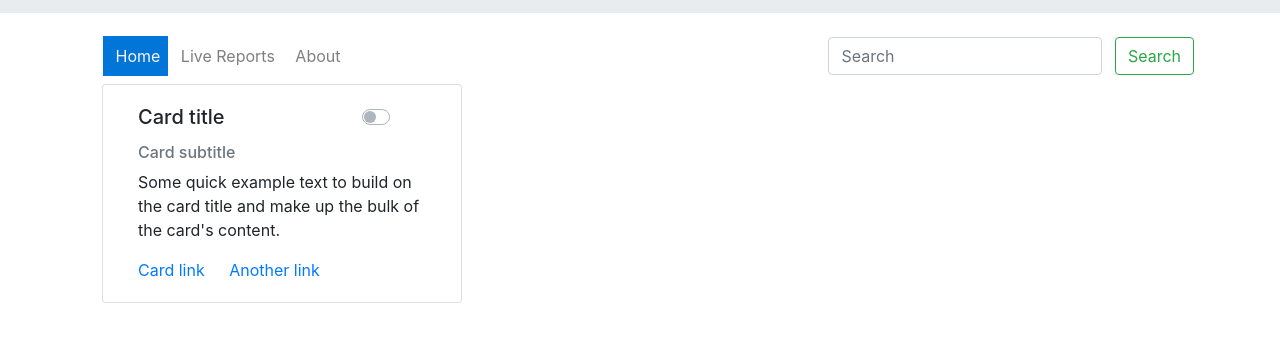
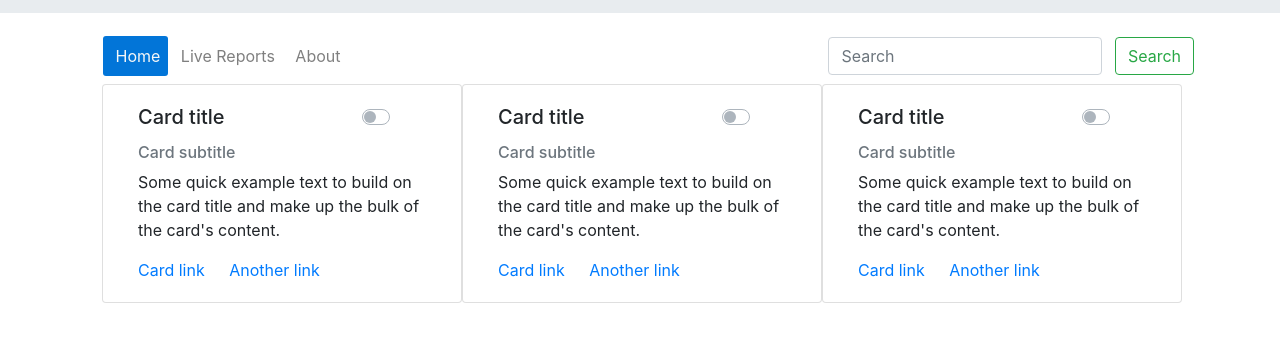
Before and after one commit to Darkmift/CoinGeckoApiApp, a plain HTML site: page index.html in a window 1280 px wide. Shown: the part 75-414 px from the top of the page. Drawn offline with Linux system fonts and the light colour scheme.

Commit message:
added cards

```diff
--- a/index.html
+++ b/index.html
@@ -74,6 +74,46 @@
             <a href="#" class="card-link">Another link</a>
           </div>
         </div>
+        <div class="card col-sm-12 col-md-4 col-lg-4">
+          <div class="card-body">
+
+            <div class="card-title row">
+              <h5 class="col-9">
+                Card title
+              </h5>
+              <div class="custom-control custom-switch col-3">
+                <input type="checkbox" class="custom-control-input" id="customSwitch1">
+                <label class="custom-control-label" for="customSwitch1"></label>
+              </div>
+            </div>
+
+            <h6 class="card-subtitle mb-2 text-muted">Card subtitle</h6>
+            <p class="card-text">Some quick example text to build on the card title and make up the bulk of the card's
+              content.</p>
+            <a href="#" class="card-link">Card link</a>
+            <a href="#" class="card-link">Another link</a>
+          </div>
+        </div>
+        <div class="card col-sm-12 col-md-4 col-lg-4">
+          <div class="card-body">
+
+            <div class="card-title row">
+              <h5 class="col-9">
+                Card title
+              </h5>
+              <div class="custom-control custom-switch col-3">
+                <input type="checkbox" class="custom-control-input" id="customSwitch1">
+                <label class="custom-control-label" for="customSwitch1"></label>
+              </div>
+            </div>
+
+            <h6 class="card-subtitle mb-2 text-muted">Card subtitle</h6>
+            <p class="card-text">Some quick example text to build on the card title and make up the bulk of the card's
+              content.</p>
+            <a href="#" class="card-link">Card link</a>
+            <a href="#" class="card-link">Another link</a>
+          </div>
+        </div>
 
       </div>
     </div>
--- a/styles.css
+++ b/styles.css
@@ -13,6 +13,7 @@
 .nav-item .active {
   background-color: #0275d8;
   color: #f7f7f7 !important;
+  border-radius: 3px!important;
 }
 
 .navbar-ul {
```
